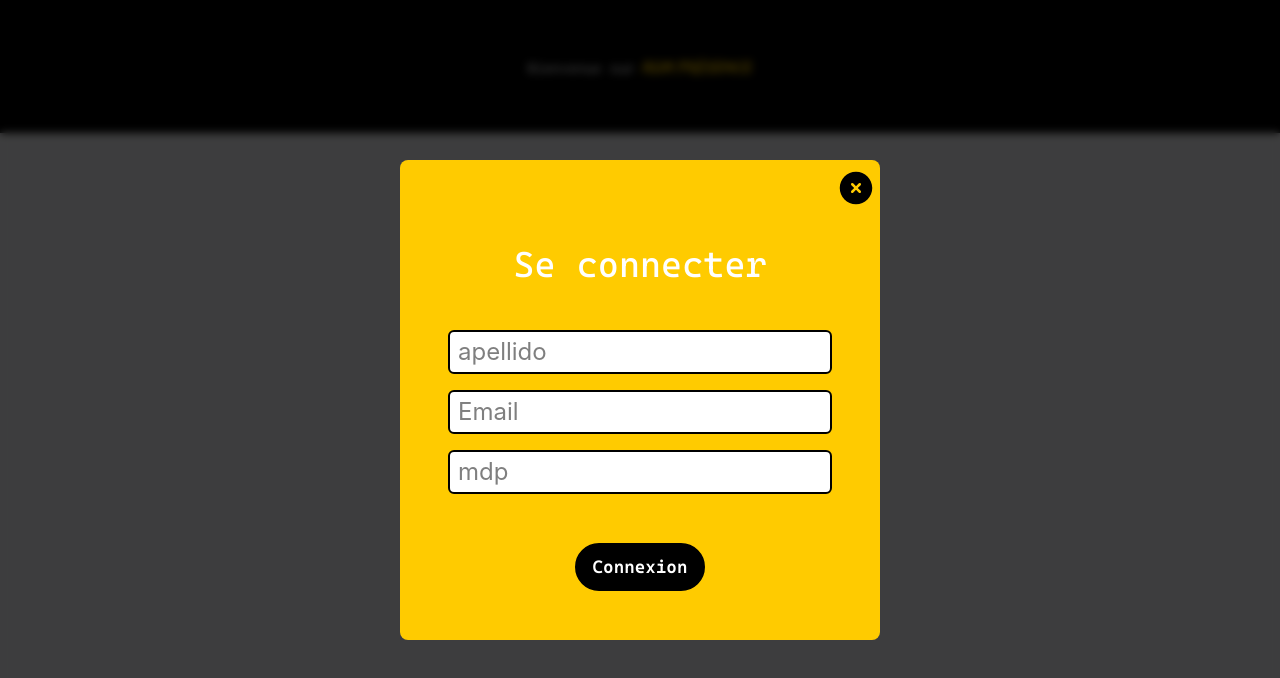
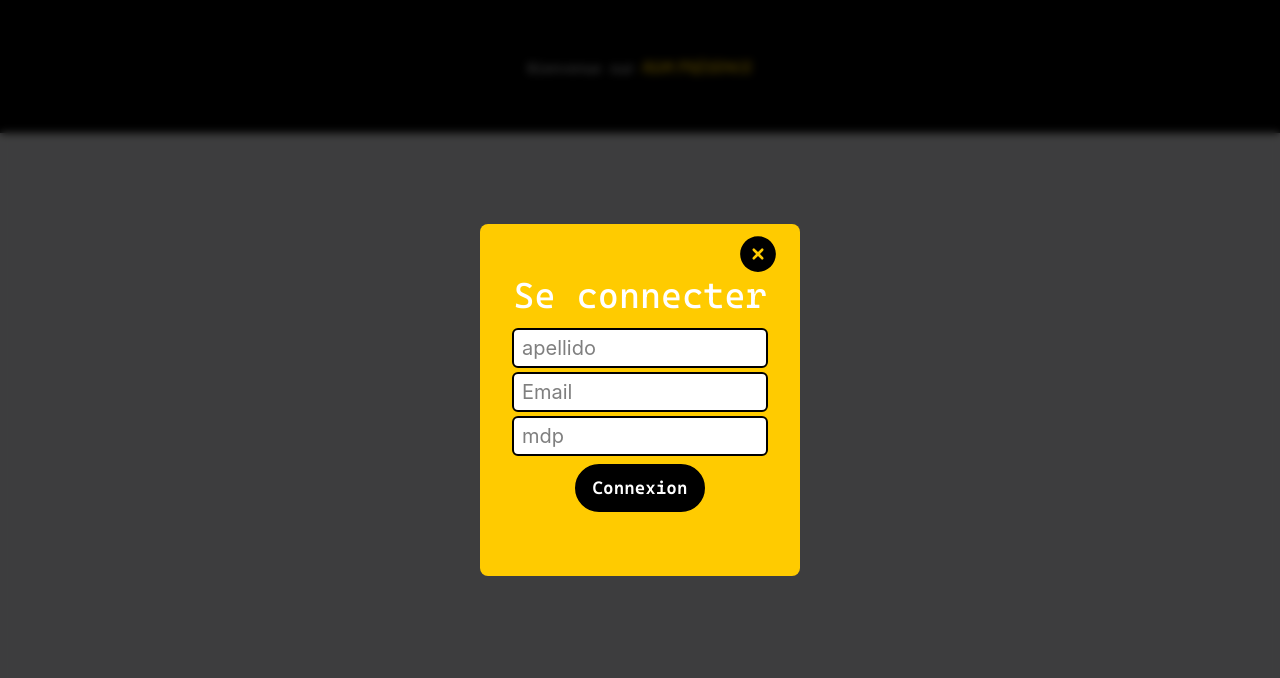
Before and after one commit to Lag0sta/ADM-presence_frontEnd, a React (Vite) app: page / in a window 1280 px wide. Both pictures are taken after a click on the element "Connexion". Shown: the top 678 px of the page. Built offline with nearby package versions, Linux system fonts and the light colour scheme.

Commit message:
correction responsif signIn

```diff
--- a/src/Modal.tsx
+++ b/src/Modal.tsx
@@ -30,23 +30,15 @@ function Modal({ handleModalAction, handleMsgModalAction, setComponent, studentS
   });
 
   return (
-    <div className="h-screen w-screen  fixed inset-0 flex items-center justify-center z-20 "
+    <div className=" fixed inset-0 flex items-center justify-center z-20 "
       role="dialog"
       aria-labelledby="modal-title"
       aria-modal="true">
       <div className="fixed inset-0 bg-black/75 backdrop-blur-xs" />
-      <div className='
-      portrait:xxxs:w-[15rem] portrait:xxxs:h-[20rem] portrait:xxxs:mt-[1rem]
-      portrait:xxs:w-[20rem] portrait:xxs:h-[25rem] portrait:xxs:mt-[0rem]
-      portrait:sm:w-[25rem] portrait:sm:h-[30rem] portrait:sm:mt-[5rem]
-      portrait:2xl:portrait:w-[35rem] portrait:2xl:h-[30rem]
-      landscape:xs:w-[25rem] landscape:xs:h-[16rem] landscape:xs:mt-[1rem]
-      landscape:sm:w-[30rem] landscape:sm:h-[17rem] landscape:sm:mt-[2rem] landscape:md:w-[30rem] landscape:md:h-[22rem] landscape:md:mt-[0rem]
-      landscape:lg:w-[30rem] landscape:lg:h-[30rem] landscape:lg:mt-[0rem]
-      max-h-130 bg-[#FFCB00] rounded-lg z-50 overflow-hidden'>
-        <div className="h-full flex flex-col justify-center items-center ">
-          <div className="w-full flex justify-end ml-4" onClick={handleCloseModal}>
-            <svg className="xxxs:portrait:size-11 xxxs:portrait:mr-3 xxxs:portrait:mt-3 xxxs:landscape:size-10 xxxs:landscape:mr-3 xxxs:landscape:mt-2 xxs:size-12 xxs:mr-3 xxs:mt-2 sm:size-12 sm:mr-3 sm:mt-2 2xl:size-14 2xl:mr-5 2xl:mt-5   hover:fill-white hover:cursor-pointer "
+      <div className=" bg-[#FFCB00] rounded-lg z-50">
+        <div className=" flex flex-col items-center">
+          <div className="w-full flex justify-end mr-4" onClick={handleCloseModal}>
+            <svg className="portrait:xxxs:size-11 portrait:xxxs:mt-3 xxxs:size-10 landscape:xxxs:mr-3 landscape:xxxs:mt-2 landscape:md:size-11 landscape:md:mr-3 landscape:md:mt-2 xxs:size-12 xxs:mr-3 xxs:mt-2 sm:size-12 sm:mr-3 sm:mt-2 2xl:size-14 2xl:mr-5 2xl:mt-5   hover:fill-white hover:cursor-pointer "
               xmlns="http://www.w3.org/2000/svg" viewBox="0 0 24 24" fill="currentColor" >
               <path fillRule="evenodd" d="M12 2.25c-5.385 0-9.75 4.365-9.75 9.75s4.365 9.75 9.75 9.75 9.75-4.365 9.75-9.75S17.385 2.25 12 2.25Zm-1.72 6.97a.75.75 0 1 0-1.06 1.06L10.94 12l-1.72 1.72a.75.75 0 1 0 1.06 1.06L12 13.06l1.72 1.72a.75.75 0 1 0 1.06-1.06L13.06 12l1.72-1.72a.75.75 0 1 0-1.06-1.06L12 10.94l-1.72-1.72Z" clipRule="evenodd" />
             </svg>
@@ -62,21 +54,38 @@ function Modal({ handleModalAction, handleMsgModalAction, setComponent, studentS
               studentSubscription={studentSubscription}
             />
           }
+
           {handleModalAction.modalComponent === "signIn" &&
+            <div
+              className="
+
+
+               "
+            >
+
                 <SignIn handleModalAction={handleModalAction}
                   handleMsgModalAction={handleMsgModalAction}
                 />
+
+            </div>
           }
+
+          <div className="h-[2rem] w-full" />
+
           {handleModalAction.modalComponent === "userModal" &&
             <ModalUser handleModalAction={handleModalAction}
               setComponent={setComponent} />
           }
           {handleModalAction.modalComponent === "studentFile" &&
+            <div className="portrait:xxxs:h-[22rem] portrait:xxxs:w-[17rem] ">
+
               <ModalStudentFile studentFile={studentFile
               } setStudentFile={setStudentFile}
                 handleModalAction={handleModalAction}
                 handleMsgModalAction={handleMsgModalAction}
               />
+            </div>
+
           }
           {(handleModalAction.modalComponent === "updatePassword" || handleModalAction.modalComponent === "updateEmail" || handleModalAction.modalComponent === "updateApellido") &&
             <ModalUpdateLogInfo handleModalAction={handleModalAction}
@@ -84,6 +93,7 @@ function Modal({ handleModalAction, handleMsgModalAction, setComponent, studentS
             />
           }
         </div>
+        <div className="h-[2rem] w-full " />
       </div>
     </div>
   )
--- a/src/SignIn.tsx
+++ b/src/SignIn.tsx
@@ -41,40 +41,54 @@ function SignIn({ handleModalAction, handleMsgModalAction }: props) {
 
 
   return (
-    <div className='w-full h-full flex flex-col justify-evenly items-center mt-1 w-full'>
-      <h3 className="portrait:xxxs:text-3xl portrait:xxxs:mb-1 xxxs:text-3xl landscape:xs:mb-1 xxs:text-4xl xxs:mb-1 sm:text-4xl sm:mb-2 2xl:text-6xl 2xl:mb-3 text-center text-white font-cascadiaCode   ">
+    <div className='
+    portrait:xxxs:w-[17rem] portrait:xxs:w-[20rem]
+    landscape:xs:h-fit landscape:md:w-fit flex flex-col justify-evenly items-center w-full'>
+      <h3 className="portrait:xxxs:text-3xl portrait:xxxs:mb-1 xxxs:text-3xl landscape:xs:mb-2 landscape:xs:text-3xl landscape:md:text-4xl text-center text-white font-cascadiaCode   ">
         Se connecter
       </h3>
-      <div className='portrait:flex portrait:flex-col portrait:justify-evenly portrait:items-center
-      xs:landscape:flex xs:landscape:flex-wrap xs:landscape:flex-row xs:landscape:justify-start xs:landscape:ml-7
-      md:landscape:flex-col md:landscape:justify-evenly md:landscape:items-center md:landscape:ml-0'>
-        <input className="portrait:xxxs:w-9/10 portrait:xxxs:my-2 portrait:xxxs:pl-2 portrait:xxxs:py-1 portrait:xxxs:text-base
-        portrait:lg:w-9/10 portrait:lg:my-2 portrait:lg:pl-2 portrait:lg:py-1 portrait:lg:text-xl
-        landscape:xs:w-3/10 landscape:xs:landscape:pl-2 landscape:xs:py-1 landscape:xs:text-md
-        landscape:md:w-10/10 landscape:md:landscape:pl-2 landscape:md:py-1 landscape:md:text-md
-        xxxs:my-1 xxs:w-8/10 xxs:my-2 xxs:pl-2 xxs:py-1 sm:w-8/10 sm:my-2 sm:pl-2 sm:py-2 2xl:w-7/10 my-2 pl-2 py-2 border-2 border-black bg-white rounded-md  xxs:text-xl sm:text-2xl 2xl:text-3xl"
+      <div className='w-full
+      portrait:flex portrait:flex-col portrait:justify-evenly portrait:items-center
+      landscape:xs:w-[25rem] landscape:xs:h-fit landscape:xs:flex landscape:xs:flex-wrap landscape:xs:flex-row landscape:xs:justify-start landscape:xs:items-center landscape:xs:ml-7
+      landscape:sm:w-[30rem] landscape:sm:h-fit landscape:sm:flex landscape:sm:flex-wrap
+      landscape:sm:flex-row landscape:xs:justify-start landscape:sm:items-center landscape:sm:ml-7
+      landscape:md:w-[20rem] landscape:md:h-fit landscape:md:flex landscape:md:flex-col landscape:md:justify-evenly landscape:md:items-center landscape:md:ml-0
+      landscape:md:w-[20rem] landscape:md:h-fit landscape:md:flex landscape:md:flex-col landscape:md:justify-evenly landscape:md:items-center landscape:md:ml-0'>
+        <input className="portrait:xxxs:w-8/10 portrait:xxxs:my-2 portrait:xxxs:pl-2 portrait:xxxs:py-1 portrait:xxxs:text-md
+        portrait:xxs:w-8/10 portrait:xxs:my-2 portrait:xxs:pl-2 portrait:xxs:py-1 portrait:xxs:text-lg
+        portrait:lg:w-8/10 portrait:lg:my-2 portrait:lg:pl-2 portrait:lg:py-1 portrait:lg:text-xl
+        landscape:xs:w-3/10 landscape:xs:h-[2.2rem] landscape:xs:m-0 landscape:xs:landscape:pl-2  landscape:xs:text-lg
+        landscape:sm:w-3/10 landscape:sm:h-[2.5rem] landscape:sm:m-0 landscape:sm:landscape:pl-2  landscape:sm:text-xl
+        landscape:md:w-8/10 landscape:md:m-0 landscape:md:my-1 landscape:md:text-md landscape:md:landscape:pl-2
+        my-2 pl-2 py-2 border-2 border-black bg-white rounded-md"
           id="apellido"
           type="text"
           placeholder="apellido"
           value={apellido}
           onChange={(e) => setApellido(e.target.value)}
         />
-        <input className="portrait:xxxs:w-9/10 portrait:xxxs:my-2 portrait:xxxs:pl-2 portrait:xxxs:py-1 portrait:xxxs:text-base
-        portrait:lg:w-9/10 portrait:lg:my-2 portrait:lg:pl-2 portrait:lg:py-1 portrait:lg:text-xl
-        landscape:xs:w-6/10 landscape:xs:landscape:pl-2 landscape:xs:py-1 landscape:xs:text-md landscape:xs:ml-2
-        landscape:md:w-10/10 landscape:md:landscape:pl-2 landscape:md:py-1 landscape:md:text-md md:landscape:ml-0
-        xxxs:my-1 xxs:w-8/10 xxs:my-2 xxs:pl-2 xxs:py-1 sm:w-8/10 sm:my-2 sm:pl-2 sm:py-2 2xl:w-7/10 my-2 pl-2 py-1 border-2 border-black bg-white rounded-md  xxs:text-xl sm:text-2xl 2xl:text-3xl "
+        <input className="
+        portrait:xxxs:w-8/10 portrait:xxxs:my-2 portrait:xxxs:pl-2 portrait:xxxs:py-1 portrait:xxxs:text-base
+        portrait:xxs:w-8/10 portrait:xxs:my-2 portrait:xxs:pl-2 portrait:xxs:py-1 portrait:xxs:text-lg
+        portrait:lg:w-8/10 portrait:lg:my-2 portrait:lg:pl-2 portrait:lg:py-1 portrait:lg:text-xl
+        landscape:xs:w-6/10 landscape:xs:h-[2.2rem] landscape:xs:m-0 landscape:xs:landscape:pl-2 landscape:xs:py-0 landscape:xs:text-md landscape:xs:ml-2 landscape:xs:text-lg
+        landscape:sm:w-6/10 landscape:sm:h-[2.5rem] landscape:xs:m-0 landscape:sm:landscape:pl-2 landscape:xs:py-0 landscape:sm:text-xl
+        landscape:md:w-8/10 landscape:md:landscape:pl-2 landscape:md:py-1 landscape:md:text-md md:landscape:ml-0
+        my-2 pl-2 py-1 border-2 border-black bg-white rounded-md"
           id="email"
           type="email"
           placeholder="Email"
           value={email}
           onChange={(e) => setEmail(e.target.value)}
         />
-        <input className="portrait:xxxs:w-9/10 portrait:xxxs:my-2 portrait:xxxs:pl-2 portrait:xxxs:py-1 portrait:xxxs:text-base
-        portrait:lg:w-9/10 portrait:lg:my-2 portrait:lg:pl-2 portrait:lg:py-1 portrait:lg:text-xl
-        landscape:xs:w-3/10 landscape:xs:landscape:pl-2 landscape:xs:py-1 landscape:xs:text-md
-        landscape:md:w-10/10 landscape:md:landscape:pl-2 landscape:md:py-1 landscape:md:text-md
-        xxxs:my-1 xxs:w-8/10 xxs:my-2 xxs:pl-2 xxs:py-1 sm:w-8/10 sm:my-2 sm:pl-2 sm:py-2 2xl:w-7/10 my-2 pl-2 py-1 border-2 border-black bg-white rounded-md  xxs:text-xl sm:text-2xl 2xl:text-3xl"
+        <input className="
+        portrait:xxxs:w-8/10 portrait:xxxs:my-2 portrait:xxxs:pl-2 portrait:xxxs:py-1 portrait:xxxs:text-base
+        portrait:xxs:w-8/10 portrait:xxs:my-2 portrait:xxs:pl-2 portrait:xxs:py-1 portrait:xxs:text-lg
+        portrait:lg:w-8/10 portrait:lg:my-2 portrait:lg:pl-2 portrait:lg:py-1 portrait:lg:text-xl
+        landscape:xs:w-3/10 landscape:xs:h-[2.2rem] landscape:xs:mt-1 landscape:xs:landscape:pl-2 landscape:xs:py-1 landscape:xs:text-lg
+        landscape:sm:w-3/10 landscape:sm:h-[2.5rem] landscape:sm:mt-1 landscape:sm:landscape:pl-2 landscape:sm:py-1 landscape:sm:text-xl
+        landscape:md:w-8/10 landscape:md:landscape:pl-2 landscape:md:py-1 landscape:md:text-md
+        my-2 pl-2 py-1 border-2 border-black bg-white rounded-md"
           id="password"
           type="password"
           placeholder="mdp"
@@ -82,7 +96,7 @@ function SignIn({ handleModalAction, handleMsgModalAction }: props) {
           onChange={(e) => setPassword(e.target.value)}
         />
       </div>
-      <button className="w-fit bg-black border-2 rounded-full px-4 py-2 portrait:mt-3 portrait:mb-6 landscape:mt-2 landscape:mb-4  border-black xxxs:portrait:text-xl xxxs:landscape:text-lg  xxs:text-2xl sm:text-2xl 2xl:text-3xl text-white font-cascadiaCode font-semibold cursor-pointer hover:bg-white hover:border-white  hover:text-[#FFCB00]  " onClick={handleSignIn}>
+      <button className="w-fit bg-black border-2 rounded-full px-4 py-2 portrait:mt-3   border-black xxxs:portrait:text-xl xxxs:text-lg  landscape:xs:mt-0 landscape:xs:mb-0 landscape:xs:text-lg landscape:xxs:text-2xl sm:text-2xl 2xl:text-3xl text-white font-cascadiaCode font-semibold cursor-pointer hover:bg-white hover:border-white  hover:text-[#FFCB00]  " onClick={handleSignIn}>
         Connexion
       </button>
     </div>
--- a/src/StudentFile.tsx
+++ b/src/StudentFile.tsx
@@ -5,14 +5,14 @@ interface props {
 function StudentFile({ studentFile, setUpdate }: props) {
 
     return (
-            <div className="w-full px-3 flex flex-col justify-between">
+            <div className="h-full w-full px-3 flex flex-col justify-between">
             <div className="w-full  flex justify-between items-center">
                 <span className="text-md font-semibold">Apellido: </span>
                 <span className=" text-end pr-2 py-1 my-2 ">
                     {studentFile.apellido}
                 </span>
             </div>
-            <div className="w-full flex justify-between items-center">
+            <div className="w-full h-full overlay-y-auto flex justify-between items-center">
                 <span className="text-md font-semibold">Nom: </span>
                 <span className="text-end pr-2 py-1 my-2 ">
                     {studentFile.name}
```
Lines whose indentation alone changed are shown as unchanged.
